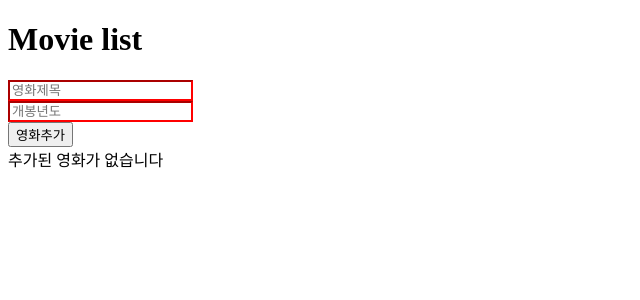
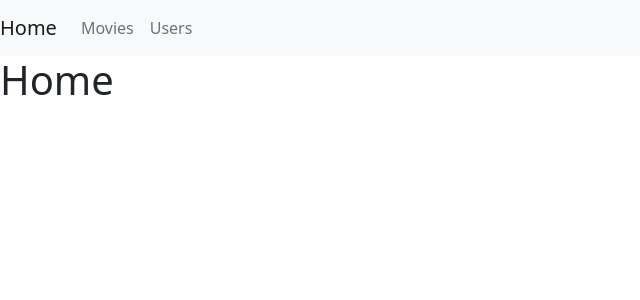
Before and after one commit to Seanniie/react-basic, a React (Create React App) app: page / in a window 1280 px wide. Shown: the top 300 px of the page, without its empty margins (0-640 px from the left). Built offline with nearby package versions, Linux system fonts and the light colour scheme.

Commit message:
라우터 추가

```diff
--- a/package.json
+++ b/package.json
@@ -6,8 +6,10 @@
     "@testing-library/jest-dom": "^5.16.4",
     "@testing-library/react": "^13.3.0",
     "@testing-library/user-event": "^13.5.0",
+    "axios": "^0.27.2",
     "react": "^18.2.0",
     "react-dom": "^18.2.0",
+    "react-router-dom": "^5.3.3",
     "react-scripts": "5.0.1",
     "web-vitals": "^2.1.4"
   },
--- a/public/index.html
+++ b/public/index.html
@@ -9,6 +9,7 @@
       name="description"
       content="Web site created using create-react-app"
     />
+    <link rel="stylesheet" href="https://cdn.jsdelivr.net/npm/bootstrap@5.1.3/dist/css/bootstrap.min.css" integrity="sha384-1BmE4kWBq78iYhFldvKuhfTAU6auU8tT94WrHftjDbrCEXSU1oBoqyl2QvZ6jIW3" crossorigin="anonymous">
     <link rel="apple-touch-icon" href="%PUBLIC_URL%/logo192.png" />
     <!--
       manifest.json provides metadata used when your web app is installed on a
--- a/src/App5.js
+++ b/src/App5.js
@@ -1,17 +1,22 @@
 import React, { useState } from "react";
 import Movie from './components/Movie';
 import MovieForm from "./components/MovieForm";
+import Navbar from "./components/Navbar";
+import {
+    BrowserRouter as Router,
+    Switch,
+    Route
+
+} from 'react-router-dom';
+import Users from "./pages/Users";
 
 function App5(){
 
     const [movies, setMovies] = useState([]);
-
     const removeMovie=(id)=>{
         setMovies(movies.filter(movie=>{
             return movie.id !==id;
-
         }));
-
     };
 
     const renderMovies = movies.length ? movies.map(movie =>{
@@ -30,12 +35,25 @@
     };
 
     return(
-        <div className="App">
-            <h1>Movie list</h1>
-            <MovieForm addMovie={addMovie}></MovieForm>
-            {renderMovies}
+        <Router>
+            <div className="App">
+                <Navbar></Navbar>
+                <Switch>
+                    <Route path="/movies">
+                        <h1>Movie list</h1>
+                        <MovieForm addMovie={addMovie}></MovieForm>
+                        {renderMovies}
+                    </Route>
+                    <Route path="/" exact>
+                        <h1>Home</h1>
+                    </Route>
+                    <Route path="/users">
+                        <Users></Users>
+                    </Route>
 
-        </div>
+                </Switch>
+            </div>
+        </Router>
     );
 }
 
--- /dev/null
+++ b/src/components/Navbar.js
@@ -0,0 +1,31 @@
+import React from 'react'
+import { Link, NavLink } from 'react-router-dom';
+
+const Navbar = () => {
+  return (
+    <nav className="navbar navbar-expand-lg navbar-light bg-light">
+        <Link className="navbar-brand" to="/">Home</Link>
+        <button className="navbar-toggler" type="button" data-toggle="collapse" data-target="#navbarNav" aria-controls="navbarNav" aria-expanded="false" aria-label="Toggle navigation">
+            <span className="navbar-toggler-icon"></span>
+        </button>
+        <div className="collapse navbar-collapse" id="navbarNav">
+            <ul className="navbar-nav">
+                <li className="nav-item active">
+                    <NavLink className="nav-link" to="/movies" activeClassName= "active">
+                        Movies
+                    </NavLink>
+                </li>
+                <li className="nav-item">
+                    <NavLink className="nav-link"
+                        to="/users"
+                        activeClassName= "active">
+                        Users
+                    </NavLink>
+                </li>
+            </ul>
+        </div>
+    </nav>
+  );
+};
+
+export default Navbar;
--- /dev/null
+++ b/src/pages/Users.js
@@ -0,0 +1,17 @@
+import React, { useEffect } from 'react';
+import axios from 'axios';
+
+const Users = () => {
+    useEffect(()=>{
+        axios.get("https://jsonplaceholder.typicode.com/users")
+            .then(response=>{
+                console.log(response);
+            });
+    }, []);
+
+    return (
+        <h1>Users</h1>
+    )
+}
+
+export default Users;
```
Also changed, not shown: 1 other file (tests, documents, lock files or other folders).
